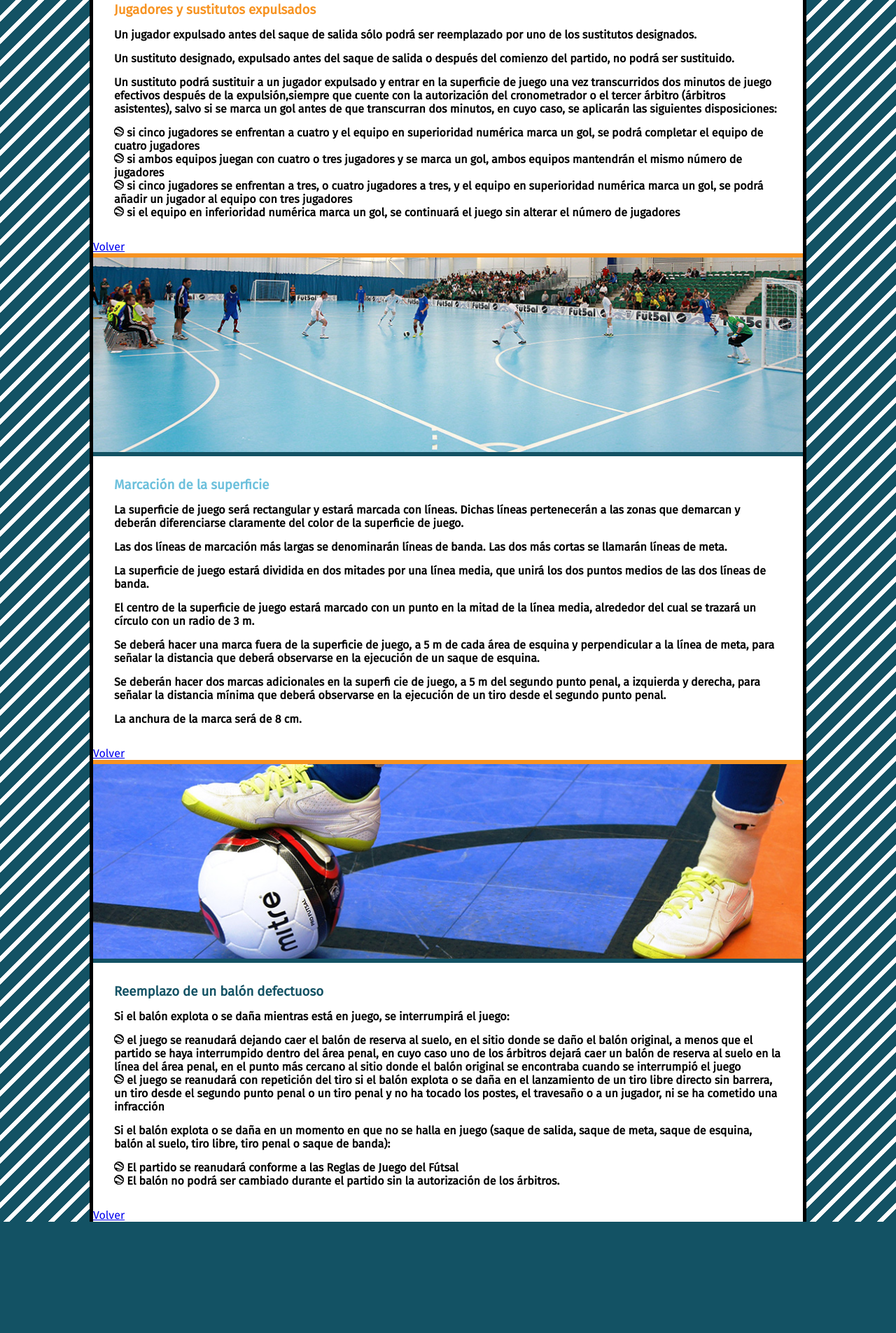
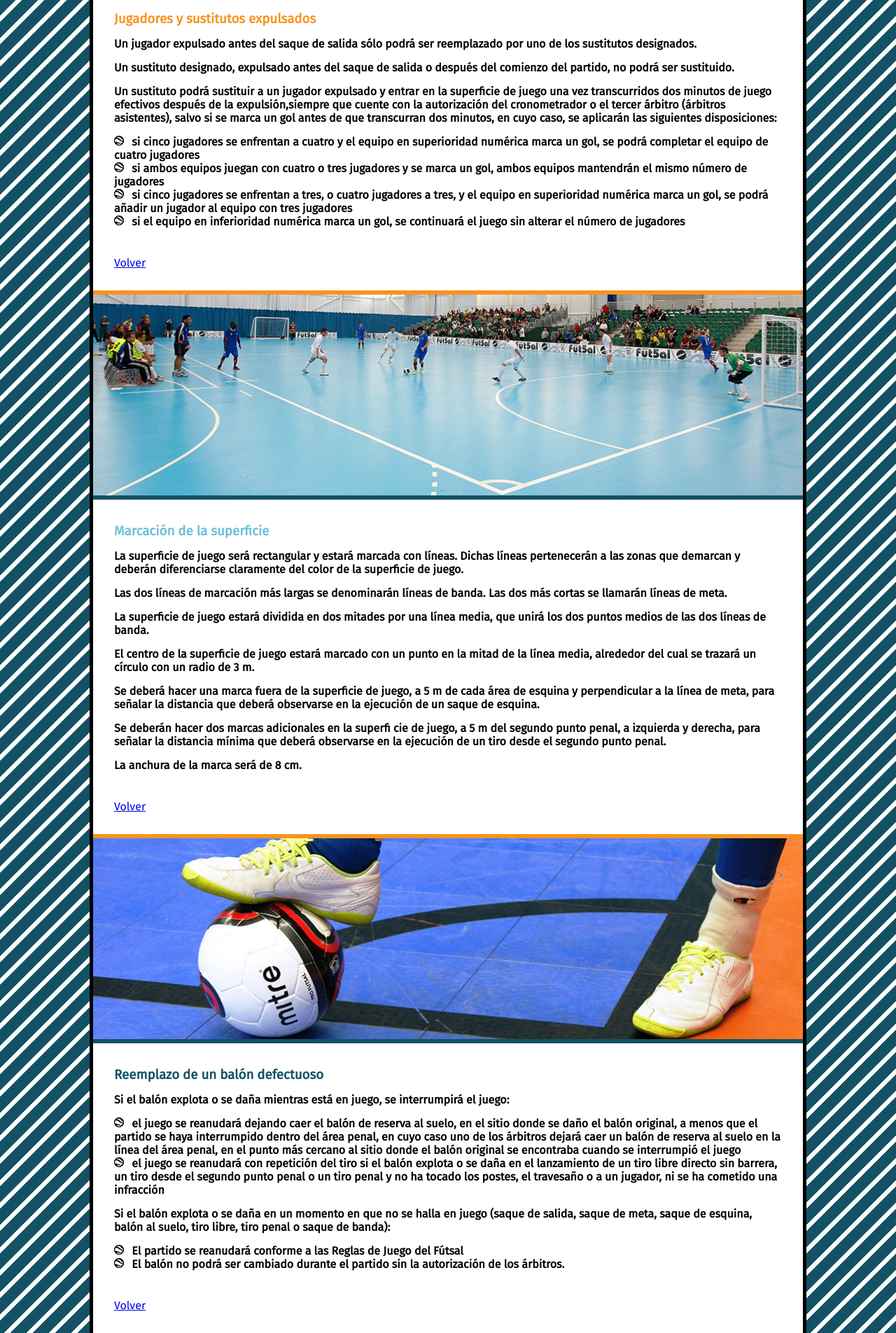
Before and after one commit to verozaiter/DIW-CSS, a plain HTML site: page Futsal/futsal.html in a window 1280 px wide. Shown: the part 645-2550 px from the top of the page at 70% size. Before the commit the page ends 2391 px from the top, so only its background shows below. Drawn offline with Linux system fonts and the light colour scheme.

Commit message:
Final Touch

```diff
--- a/Futsal/css/styles.css
+++ b/Futsal/css/styles.css
@@ -15,7 +15,7 @@ html{
 	scroll-behavior: smooth;
 }
 
-main{
+main, header{
     background-color: white;
     width: 1024px;
     margin: 0 auto;
@@ -30,27 +30,23 @@ main{
     text-align: center;
 }
 
-section:nth-of-type(odd) div{
-    padding: 30px;
-}
-
-section nav{
+header nav{
 	width: 500px;
 	margin: 20px auto;
     padding-top: 5px;
 }
 
-section nav ul{
+header nav ul{
 	list-style-type: none;
 	text-align: center;
 }
 
-section nav ul li{
+header nav ul li{
 	display: inline-block;
     background-color: black;
 }
 
-section nav ul li a{
+header nav ul li a{
     display: inline-block;
     height: 40px;
     width: 150px;
@@ -60,41 +56,47 @@ section nav ul li a{
     padding: 10px;
  }
 
-section nav ul li a:hover{
+header nav ul li a:hover{
 	background-color: #135264;
     color: #F79321;
  }
 
-section:nth-of-type(2) div{
-    background-image: url("../img/01.jpg");
-}
-section:nth-of-type(4) div{
-    background-image: url("../img/02.jpg");
-}
-section:nth-of-type(6) div{
-    background-image: url("../img/03.jpg");
+
+
+section:nth-of-type(even), header{
+    padding: 30px;
 }
 
-section:nth-last-of-type(even) div{
-    height: 290px;
-    background-size: cover;
+section a {
+    display: inline-block;
+    padding-top: 40px;
+}
+
+
+section:nth-last-of-type(even) img{
+    width: 100%;
     border-top: 6px solid #F79321;
     border-bottom: 6px solid #135264;
 }
 
-
-#h31{
+section:nth-of-type(2) h3 {
     color: #F79321;
 }
 
-#h32{
+section:nth-of-type(4) h3{
     color: #6CC0DC
 }
 
-#h33{
+section:nth-of-type(6) h3{
     color: #135264;
 }
 
 p{
     padding-top: 15px;
 }
+
+section ul{
+    list-style-position: inside;
+    list-style-image: url("../img/ball.png");
+    padding-top: 15px;
+}
--- a/Futsal/futsal.html
+++ b/Futsal/futsal.html
@@ -12,9 +12,7 @@
     <title>Futsal</title>
   </head>
   <body>
-    <main>
-      <section id="volver">
-        <div>
+    <header id="volver">
       <img id="logo" src="img/futsal.png" alt="Logo Futsal Tournament" />
 
       <nav>
@@ -30,16 +28,17 @@
           </li>
         </ul>
       </nav>
-        </div>
-      </section>
-
+    </header>
+    <main>
       <section>
-        <div title="dos jugadores de diferentes equipos marcándose"></div>
+        <img
+          src="img/01.jpg"
+          alt="dos jugadores de diferentes equipos marcándose"
+        />
       </section>
 
       <section id="jugadores">
-        <div>
-          <h3 id="h31">Jugadores y sustitutos expulsados</h3>
+        <h3>Jugadores y sustitutos expulsados</h3>
         <p>
           <strong>
             Un jugador expulsado antes del saque de salida sólo podrá ser
@@ -62,42 +61,48 @@
             minutos, en cuyo caso, se aplicarán las siguientes disposiciones:
           </strong>
         </p>
-
-          <p>
+        <ul>
+          <li>
             <strong>
-              <img src="img/ball.png" alt="" />
               si cinco jugadores se enfrentan a cuatro y el equipo en
               superioridad numérica marca un gol, se podrá completar el equipo
-              de cuatro jugadores <br />
-              <img src="img/ball.png" alt="" />
+              de cuatro jugadores
+            </strong>
+          </li>
+          <li>
+            <strong>
               si ambos equipos juegan con cuatro o tres jugadores y se marca un
-              gol, ambos equipos mantendrán el mismo número de jugadores <br />
-              <img src="img/ball.png" alt="" />
+              gol, ambos equipos mantendrán el mismo número de jugadores
+            </strong>
+          </li>
+          <li>
+            <strong>
               si cinco jugadores se enfrentan a tres, o cuatro jugadores a tres,
               y el equipo en superioridad numérica marca un gol, se podrá añadir
-              un jugador al equipo con tres jugadores <br />
-              <img src="img/ball.png" alt="" />
+              un jugador al equipo con tres jugadores
+            </strong>
+          </li>
+          <li>
+            <strong>
               si el equipo en inferioridad numérica marca un gol, se continuará
               el juego sin alterar el número de jugadores
             </strong>
-          </p>
-        </div>
+          </li>
+        </ul>
         <a href="#volver">Volver</a>
       </section>
 
       <section>
-        <div title="cancha estándar, con marcas en el suelo"></div>
+        <img src="img/02.jpg" alt="cancha estándar, con marcas en el suelo" />
       </section>
 
       <section id="marcacion">
-        <div>
-          <h3 id="h32">Marcación de la superficie</h3>
+        <h3>Marcación de la superficie</h3>
         <p>
           <strong>
-              La superficie de juego será rectangular y estará marcada con
-              líneas. Dichas líneas pertenecerán a las zonas que demarcan y
-              deberán diferenciarse claramente del color de la superficie de
-              juego.
+            La superficie de juego será rectangular y estará marcada con líneas.
+            Dichas líneas pertenecerán a las zonas que demarcan y deberán
+            diferenciarse claramente del color de la superficie de juego.
           </strong>
         </p>
         <p>
@@ -108,69 +113,71 @@
         </p>
         <p>
           <strong>
-              La superficie de juego estará dividida en dos mitades por una
-              línea media, que unirá los dos puntos medios de las dos líneas de
-              banda.
+            La superficie de juego estará dividida en dos mitades por una línea
+            media, que unirá los dos puntos medios de las dos líneas de banda.
           </strong>
         </p>
         <p>
           <strong>
             El centro de la superficie de juego estará marcado con un punto en
-              la mitad de la línea media, alrededor del cual se trazará un
-              círculo con un radio de 3 m.
+            la mitad de la línea media, alrededor del cual se trazará un círculo
+            con un radio de 3 m.
           </strong>
         </p>
         <p>
           <strong>
-              Se deberá hacer una marca fuera de la superficie de juego, a 5 m
-              de cada área de esquina y perpendicular a la línea de meta, para
+            Se deberá hacer una marca fuera de la superficie de juego, a 5 m de
+            cada área de esquina y perpendicular a la línea de meta, para
             señalar la distancia que deberá observarse en la ejecución de un
             saque de esquina.
           </strong>
         </p>
         <p>
           <strong>
-              Se deberán hacer dos marcas adicionales en la superfi cie de
-              juego, a 5 m del segundo punto penal, a izquierda y derecha, para
-              señalar la distancia mínima que deberá observarse en la ejecución
-              de un tiro desde el segundo punto penal.
+            Se deberán hacer dos marcas adicionales en la superfi cie de juego,
+            a 5 m del segundo punto penal, a izquierda y derecha, para señalar
+            la distancia mínima que deberá observarse en la ejecución de un tiro
+            desde el segundo punto penal.
           </strong>
         </p>
         <p><strong> La anchura de la marca será de 8 cm. </strong></p>
-        </div>
+
         <a href="#volver">Volver</a>
       </section>
 
       <section>
-        <div title="cancha estándar, con marcas en el suelo"></div>
+        <img src="img/03.jpg" alt="cancha estándar, con marcas en el suelo" />
       </section>
 
       <section id="reemplazo">
-        <div>
-          <h3 id="h33">Reemplazo de un balón defectuoso</h3>
+        <h3>Reemplazo de un balón defectuoso</h3>
         <p>
           <strong>
             Si el balón explota o se daña mientras está en juego, se
             interrumpirá el juego:
           </strong>
         </p>
-          <p>
+        <ul>
+          <li>
             <strong>
-              <img src="img/ball.png" alt="" />
               el juego se reanudará dejando caer el balón de reserva al suelo,
               en el sitio donde se daño el balón original, a menos que el
               partido se haya interrumpido dentro del área penal, en cuyo caso
               uno de los árbitros dejará caer un balón de reserva al suelo en la
               línea del área penal, en el punto más cercano al sitio donde el
-              balón original se encontraba cuando se interrumpió el juego <br />
-              <img src="img/ball.png" alt="" />
+              balón original se encontraba cuando se interrumpió el juego
+            </strong>
+          </li>
+          <li>
+            <strong>
               el juego se reanudará con repetición del tiro si el balón explota
               o se daña en el lanzamiento de un tiro libre directo sin barrera,
               un tiro desde el segundo punto penal o un tiro penal y no ha
               tocado los postes, el travesaño o a un jugador, ni se ha cometido
               una infracción
             </strong>
-          </p>
+          </li>
+        </ul>
         <p>
           <strong>
             Si el balón explota o se daña en un momento en que no se halla en
@@ -178,17 +185,19 @@
             suelo, tiro libre, tiro penal o saque de banda):
           </strong>
         </p>
-          <p>
+        <ul>
+          <li>
             <strong>
-              <img src="img/ball.png" alt="" />
               El partido se reanudará conforme a las Reglas de Juego del Fútsal
-              <br />
-              <img src="img/ball.png" alt="" />
+            </strong>
+          </li>
+          <li>
+            <strong>
               El balón no podrá ser cambiado durante el partido sin la
               autorización de los árbitros.
             </strong>
-          </p>
-        </div>
+          </li>
+        </ul>
         <a href="#volver">Volver</a>
       </section>
     </main>
```
Lines whose indentation alone changed are shown as unchanged.
